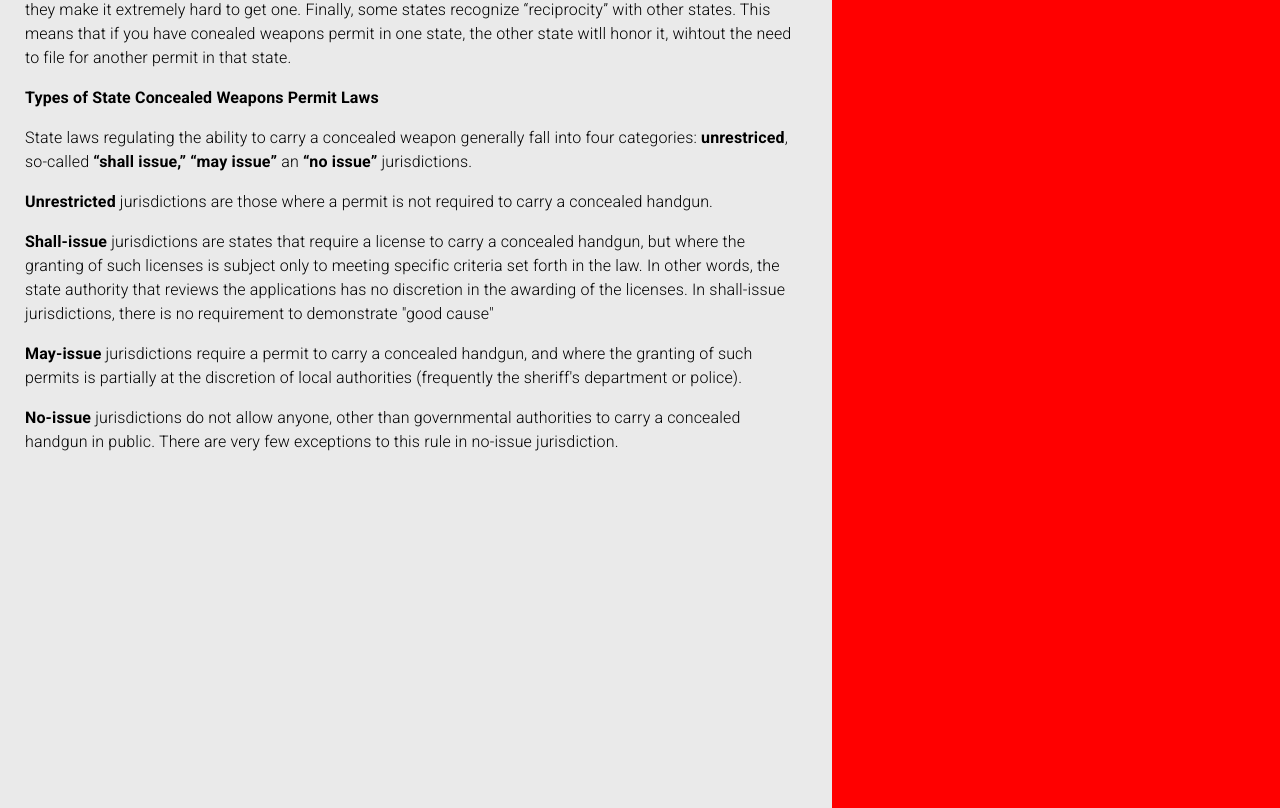
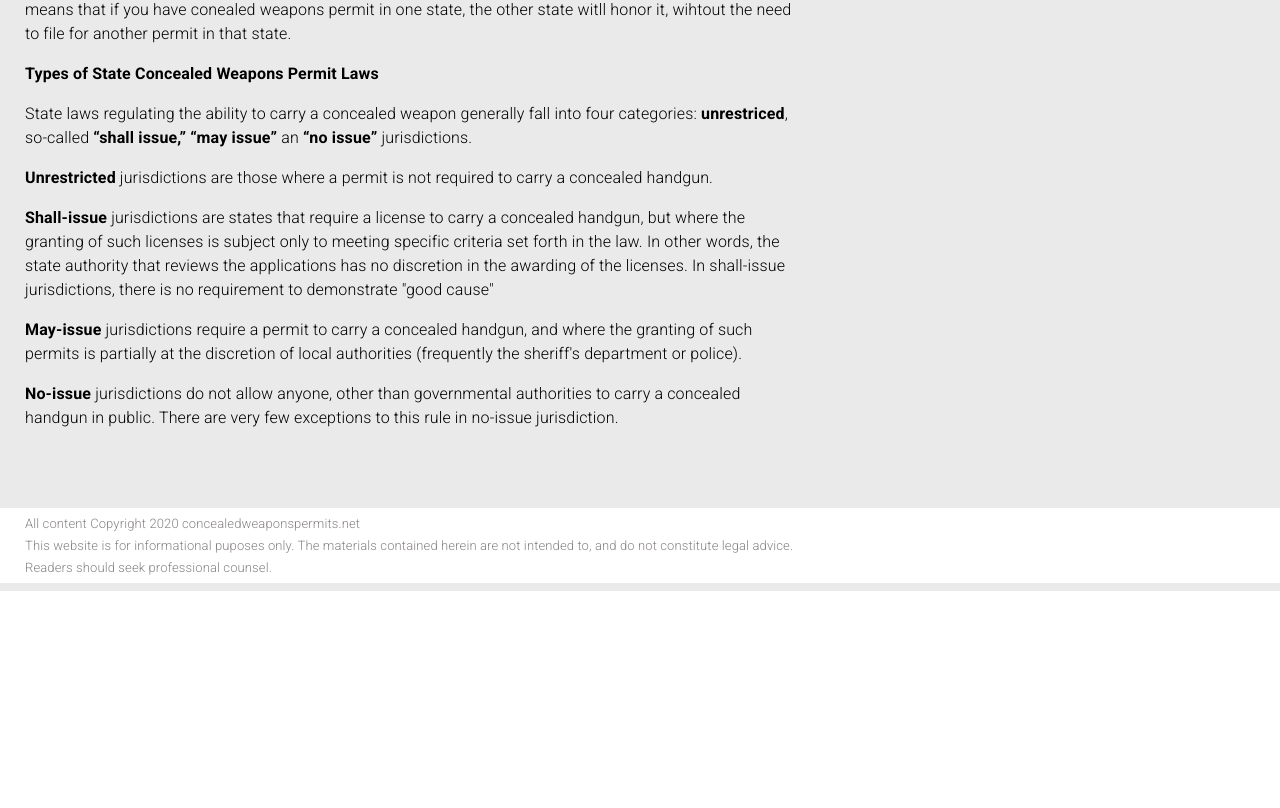
Before and after one commit to kjannette/carry-concealed, a React app: page / in a window 1280 px wide. Shown: the part 507-1315 px from the top of the page. After the commit the page ends 1099 px from the top, so only its background shows below. Built offline with nearby package versions, Linux system fonts and the light colour scheme.

Commit message:
CSS fine tuning for footer

```diff
--- a/src/Styles/MainPageStyles.js
+++ b/src/Styles/MainPageStyles.js
@@ -14,8 +14,19 @@ export default (theme) => ({
     },
     footer: {
       clear: 'both',
-      backgroundColor: 'blue',
+      backgroundColor: '#fff',
       height: '75px',
+    },
+    footerText: {
+      color: '#878383',
+      display: 'inline-block',
+      fontFamily: 'Roboto',
+      fontSize: '13px',
+      fontWeight: '100',
+      lineHeight: '22px',
+      marginLeft: '25px',
+      marginTop: '-8px',
+      position: 'relative',
     },
     logo: {
         height: '50px',
@@ -41,15 +52,15 @@ export default (theme) => ({
     mainTextContainerLeft: {
       backgroundColor: '#eaeaea',
       float: 'left',
-      height: '100%',
+      height: '750px',
       marginTop: '12px',
       overflow: 'auto',
       width: '65%',
     },
     mainTextContainerRight: {
       float: 'right',
-      backgroundColor: 'red',
-      height: '100%',
+      backgroundColor: '#eaeaea',
+      height: '750px',
       marginTop: '12px',
       width: '35%',
     },
--- a/src/components/MainPage.js
+++ b/src/components/MainPage.js
@@ -49,7 +49,7 @@ class MainPage extends React.Component {
 
                                 <Typography className={classes.textLeft}>
 
-                                    <p><b>Welcome to your best starting point for information about concealed weapons permits online. </b>(asterisk disclaimer)</p>
+                                    <p><b>Welcome to your best starting point for information about concealed weapons permits online. </b></p>
 
                                     <p>The regulations regarding carrying a concealed weapon and concealed weapons permits  are generally govermened by state law, not federal gun laws (with some exceptions).  Therefore, the rights and obligations about carrying a concealed weapon
                                         and concealed weapons permtis  vary from state to state.</p>
@@ -81,6 +81,16 @@ class MainPage extends React.Component {
 
                         </div>
 
+                        <div className={classes.footer}>
+
+                        <Typography className={classes.footerText}>
+                            <p>All content Copyright 2020 concealedweaponspermits.net<br></br>
+                                This website is for informational puposes only.  The materials contained herein are not intended to, and do not constitute legal advice. <br></br>
+                                Readers should seek professional counsel.</p>
+                        </Typography>
+
+                        </div>
+
                 </div>
             </>
         );
```
